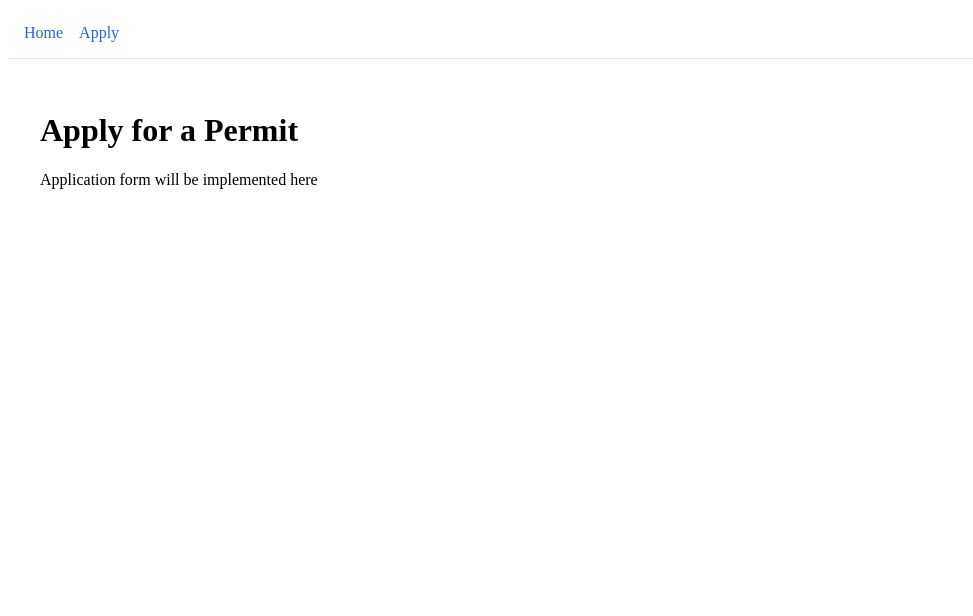
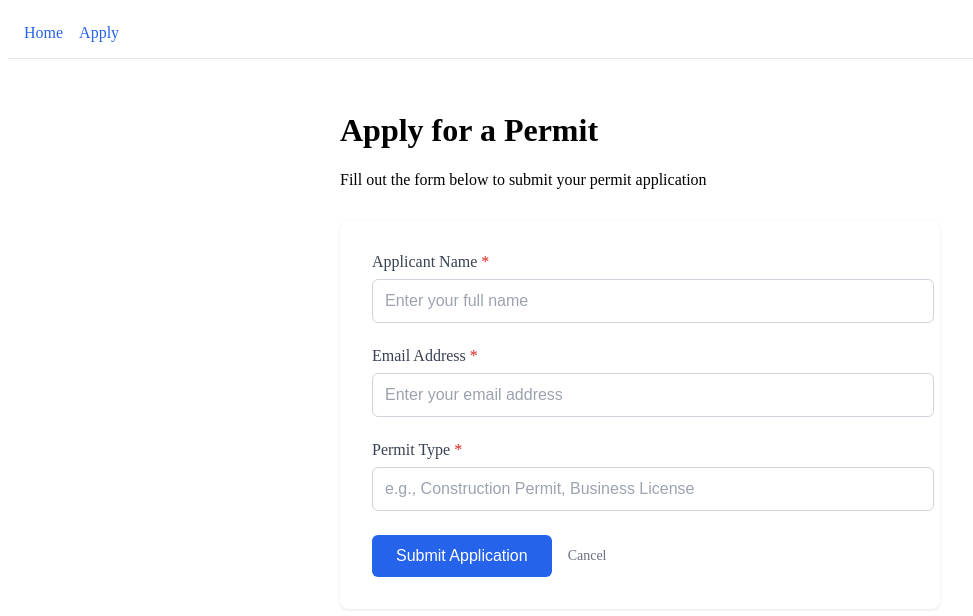
Before and after one commit to Attar74/Permit-Request-Service-Portal-Task, a Nuxt app in the folder apps/web/: page /apply in a window 1280 px wide. Shown: the top 616 px of the page, without its empty margins (0-973 px from the left). Built offline with nearby package versions, Linux system fonts and the light colour scheme.

Commit message:
phase(2): step(2.4) - Apply Page with form

```diff
--- a/apps/web/app/pages/apply.vue
+++ b/apps/web/app/pages/apply.vue
@@ -1,6 +1,249 @@
 <template>
-  <div>
+  <div class="apply-page">
     <h1>Apply for a Permit</h1>
-    <p>Application form will be implemented here</p>
+    <p>Fill out the form below to submit your permit application</p>
+
+    <form @submit.prevent="handleSubmit" class="application-form">
+      <div class="form-group">
+        <label for="applicantName">
+          Applicant Name <span class="required">*</span>
+        </label>
+        <input
+          id="applicantName"
+          v-model="form.applicantName"
+          type="text"
+          required
+          :disabled="isSubmitting"
+          placeholder="Enter your full name"
+        />
+        <span v-if="errors.applicantName" class="error-message">
+          {{ errors.applicantName }}
+        </span>
+      </div>
+
+      <div class="form-group">
+        <label for="applicantEmail">
+          Email Address <span class="required">*</span>
+        </label>
+        <input
+          id="applicantEmail"
+          v-model="form.applicantEmail"
+          type="email"
+          required
+          :disabled="isSubmitting"
+          placeholder="Enter your email address"
+        />
+        <span v-if="errors.applicantEmail" class="error-message">
+          {{ errors.applicantEmail }}
+        </span>
+      </div>
+
+      <div class="form-group">
+        <label for="permitType">
+          Permit Type <span class="required">*</span>
+        </label>
+        <input
+          id="permitType"
+          v-model="form.permitType"
+          type="text"
+          required
+          :disabled="isSubmitting"
+          placeholder="e.g., Construction Permit, Business License"
+        />
+        <span v-if="errors.permitType" class="error-message">
+          {{ errors.permitType }}
+        </span>
+      </div>
+
+      <div v-if="submitError" class="submit-error">
+        {{ submitError }}
+      </div>
+
+      <div class="form-actions">
+        <button type="submit" :disabled="isSubmitting" class="submit-button">
+          <span v-if="isSubmitting">Submitting...</span>
+          <span v-else>Submit Application</span>
+        </button>
+        <NuxtLink to="/" class="cancel-link">Cancel</NuxtLink>
+      </div>
+    </form>
   </div>
 </template>
+
+<script setup lang="ts">
+import type { CreatePermitApplication } from '~/types/permit';
+
+const form = reactive<CreatePermitApplication>({
+  applicantName: '',
+  applicantEmail: '',
+  permitType: '',
+});
+
+const errors = reactive<Partial<Record<keyof CreatePermitApplication, string>>>({});
+const isSubmitting = ref(false);
+const submitError = ref<string | null>(null);
+
+const router = useRouter();
+
+function validateForm(): boolean {
+  // Clear previous errors
+  errors.applicantName = undefined;
+  errors.applicantEmail = undefined;
+  errors.permitType = undefined;
+
+  let isValid = true;
+
+  if (!form.applicantName.trim()) {
+    errors.applicantName = 'Applicant name is required';
+    isValid = false;
+  }
+
+  if (!form.applicantEmail.trim()) {
+    errors.applicantEmail = 'Email address is required';
+    isValid = false;
+  } else if (!/^[^\s@]+@[^\s@]+\.[^\s@]+$/.test(form.applicantEmail)) {
+    errors.applicantEmail = 'Please enter a valid email address';
+    isValid = false;
+  }
+
+  if (!form.permitType.trim()) {
+    errors.permitType = 'Permit type is required';
+    isValid = false;
+  }
+
+  return isValid;
+}
+
+async function handleSubmit() {
+  submitError.value = null;
+
+  if (!validateForm()) {
+    return;
+  }
+
+  isSubmitting.value = true;
+
+  try {
+    await $fetch('/api/permits', {
+      method: 'POST',
+      body: form,
+    });
+
+    // Success - redirect to home page
+    await router.push('/');
+  } catch (error: any) {
+    submitError.value =
+      error.data?.message || error.message || 'Failed to submit application. Please try again.';
+  } finally {
+    isSubmitting.value = false;
+  }
+}
+</script>
+
+<style scoped>
+.apply-page {
+  max-width: 600px;
+  margin: 0 auto;
+}
+
+.application-form {
+  margin-top: 2rem;
+  background: white;
+  padding: 2rem;
+  border-radius: 0.5rem;
+  box-shadow: 0 1px 3px 0 rgba(0, 0, 0, 0.1);
+}
+
+.form-group {
+  margin-bottom: 1.5rem;
+}
+
+label {
+  display: block;
+  margin-bottom: 0.5rem;
+  font-weight: 500;
+  color: #374151;
+}
+
+.required {
+  color: #dc2626;
+}
+
+input {
+  width: 100%;
+  padding: 0.75rem;
+  border: 1px solid #d1d5db;
+  border-radius: 0.375rem;
+  font-size: 1rem;
+  transition: border-color 0.15s ease-in-out, box-shadow 0.15s ease-in-out;
+}
+
+input:focus {
+  outline: none;
+  border-color: #2563eb;
+  box-shadow: 0 0 0 3px rgba(37, 99, 235, 0.1);
+}
+
+input:disabled {
+  background-color: #f3f4f6;
+  cursor: not-allowed;
+}
+
+input::placeholder {
+  color: #9ca3af;
+}
+
+.error-message {
+  display: block;
+  margin-top: 0.25rem;
+  font-size: 0.875rem;
+  color: #dc2626;
+}
+
+.submit-error {
+  margin-bottom: 1rem;
+  padding: 0.75rem;
+  background: #fee2e2;
+  color: #991b1b;
+  border-radius: 0.375rem;
+  font-size: 0.875rem;
+}
+
+.form-actions {
+  display: flex;
+  gap: 1rem;
+  align-items: center;
+}
+
+.submit-button {
+  padding: 0.75rem 1.5rem;
+  background: #2563eb;
+  color: white;
+  border: none;
+  border-radius: 0.375rem;
+  font-size: 1rem;
+  font-weight: 500;
+  cursor: pointer;
+  transition: background-color 0.15s ease-in-out;
+}
+
+.submit-button:hover:not(:disabled) {
+  background: #1d4ed8;
+}
+
+.submit-button:disabled {
+  background: #9ca3af;
+  cursor: not-allowed;
+}
+
+.cancel-link {
+  color: #6b7280;
+  text-decoration: none;
+  font-size: 0.875rem;
+}
+
+.cancel-link:hover {
+  text-decoration: underline;
+  color: #374151;
+}
+</style>
```
Also changed, not shown: 1 other file (tests, documents, lock files or other folders).
